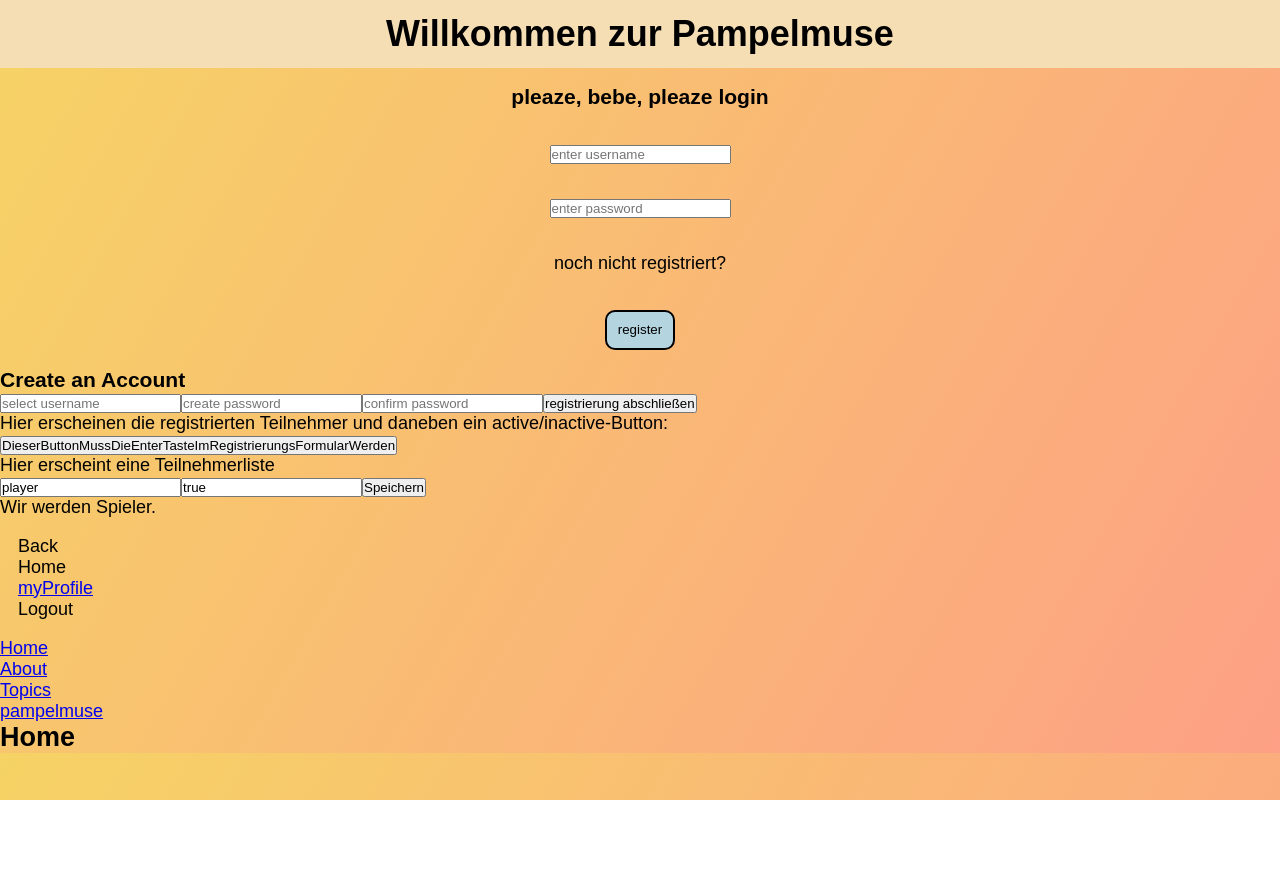
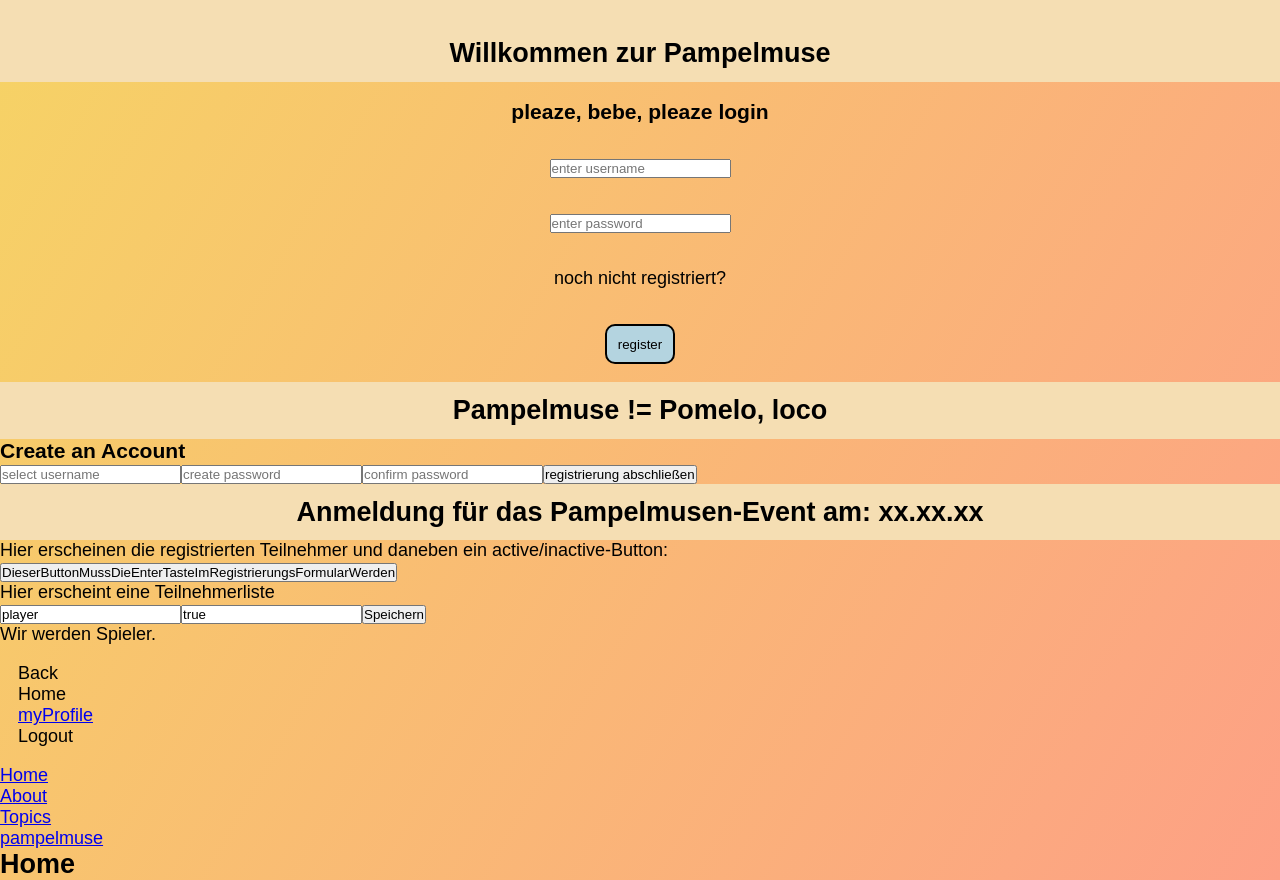
Before and after one commit to OliverSchultz/capstone-project, a React (Create React App) app: page / in a window 1280 px wide. Shown: the top 880 px of the page. Before the commit the page ends 800 px from the top, so only its background shows below. Built offline with nearby package versions, Linux system fonts and the light colour scheme.

Commit message:
Update Pampelmusen Props

```diff
--- a/src/components/Header.js
+++ b/src/components/Header.js
@@ -1,8 +1,8 @@
 import styled from "styled-components/macro";
 
-const Header = () => (
+const Header = (props) => (
 	<HeaderStyled>
-		<h1>Willkommen zur Pampelmuse</h1>
+		<h2> {props.datatransport}</h2>
 	</HeaderStyled>
 );
 export default Header;
--- a/src/components/JoinNextMatch.js
+++ b/src/components/JoinNextMatch.js
@@ -1,8 +1,11 @@
 import { useState } from "react";
 import PlayerForm from "./PlayerForm";
+import Header from "./Header";
+
 //hier muss der Enter-Button aus der registrierung importiert werden
 
 export default function JoinNextMatch() {
+	const pageHeader = "Anmeldung für das Pampelmusen-Event am: xx.xx.xx";
 	const [participants, setParticipant] = useState([
 		/*{
 			player: "Schluckusspechtus",
@@ -20,6 +23,7 @@ export default function JoinNextMatch() {
 
 	return (
 		<>
+			<Header datatransport={pageHeader} />
 			<p>
 				Hier erscheinen die registrierten Teilnehmer und daneben ein
 				active/inactive-Button:
--- a/src/components/WelcomeLogin.js
+++ b/src/components/WelcomeLogin.js
@@ -1,9 +1,12 @@
 import styled from "styled-components";
 import Button from "./Button";
+import Header from "./Header";
 
 export default function Login() {
+	const pageHeader = "Willkommen zur Pampelmuse";
 	return (
 		<>
+			<Header datatransport={pageHeader} />
 			<Form>
 				<h3>pleaze, bebe, pleaze login</h3>
 				<input type="text" placeholder="enter username"></input>
--- a/src/pages/CreateAccount.js
+++ b/src/pages/CreateAccount.js
@@ -1,6 +1,10 @@
+import Header from "../components/Header";
+
 export default function CreateAccount() {
+	const pageHeader = "Pampelmuse != Pomelo, loco";
 	return (
 		<>
+			<Header datatransport={pageHeader} />
 			<h3>Create an Account</h3>
 			<input placeholder="select username"></input>
 			<input placeholder="create password"></input>
--- a/src/pages/JerseyColor.js
+++ b/src/pages/JerseyColor.js
@@ -1,3 +1,5 @@
 const JerseyColor = () => {
 	return <h3>select a jersey color</h3>;
 };
+
+export default JerseyColor();
```
Also changed, not shown: src/components/PlayerForm.js (+8 -9 lines), 1 other file (tests, documents, lock files or other folders).
